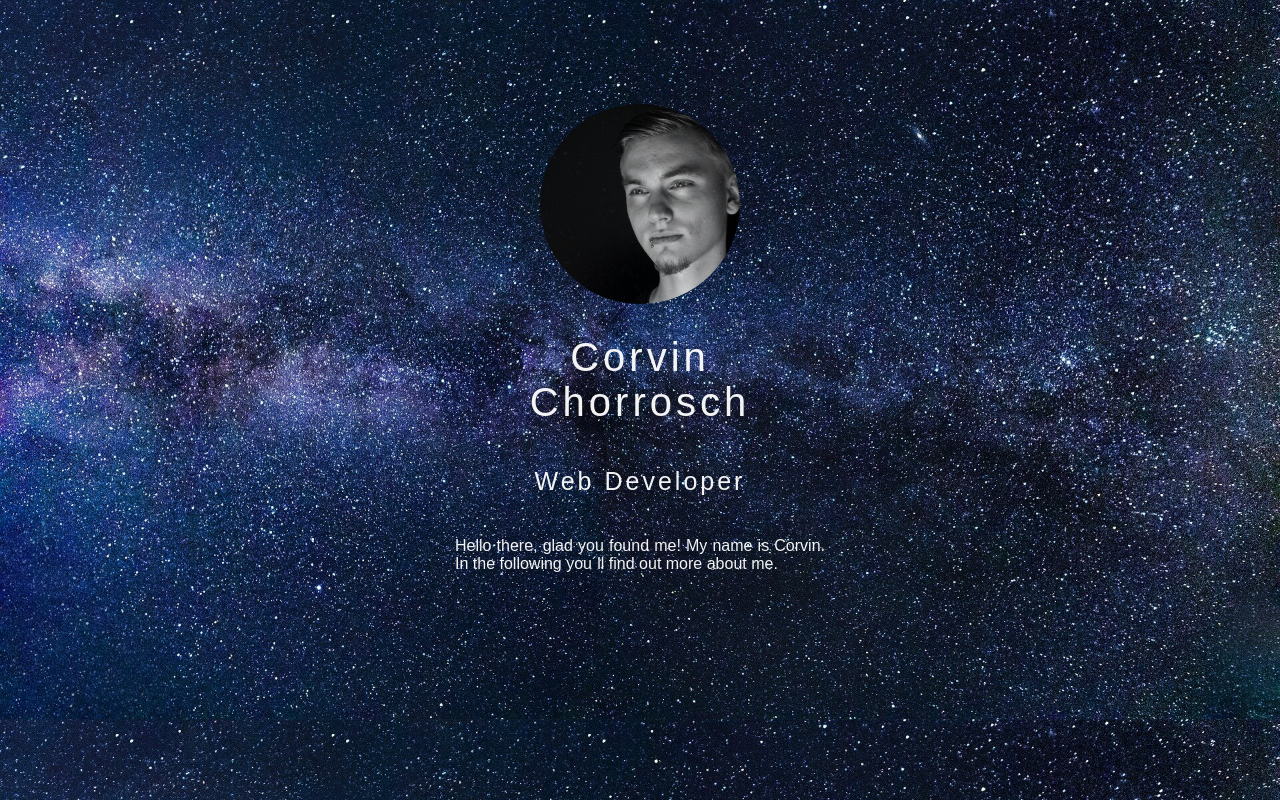
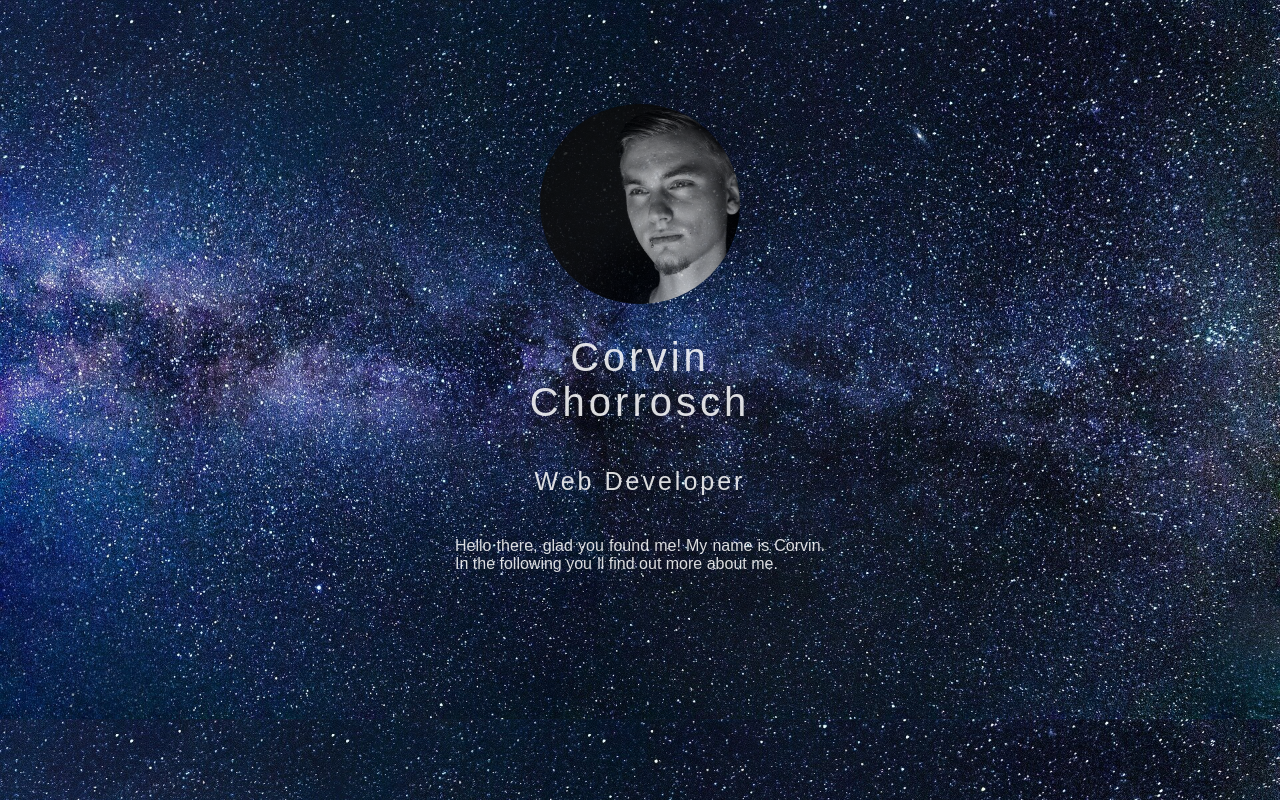
Before and after one commit to corvinchorrosch/personal-website, a website: page docs/index.html in a window 1280 px wide. Drawn offline with Linux system fonts and the light colour scheme.

Commit message:
First page finished

```diff
--- a/scss/_variables.scss
+++ b/scss/_variables.scss
@@ -6,7 +6,7 @@
 .box {
   width: 450px;
   background: rgba (0, 0, 0, 0.4);
-  opacity: 95%;
+  opacity: 85%;
   padding: 40px;
   text-align: center;
   margin: auto;
```
Also changed, not shown: docs/styles.css.
